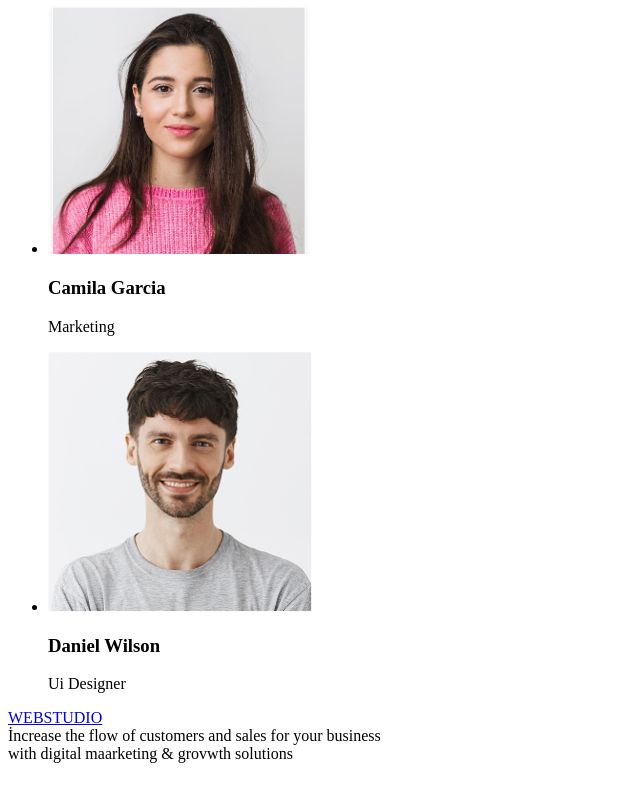
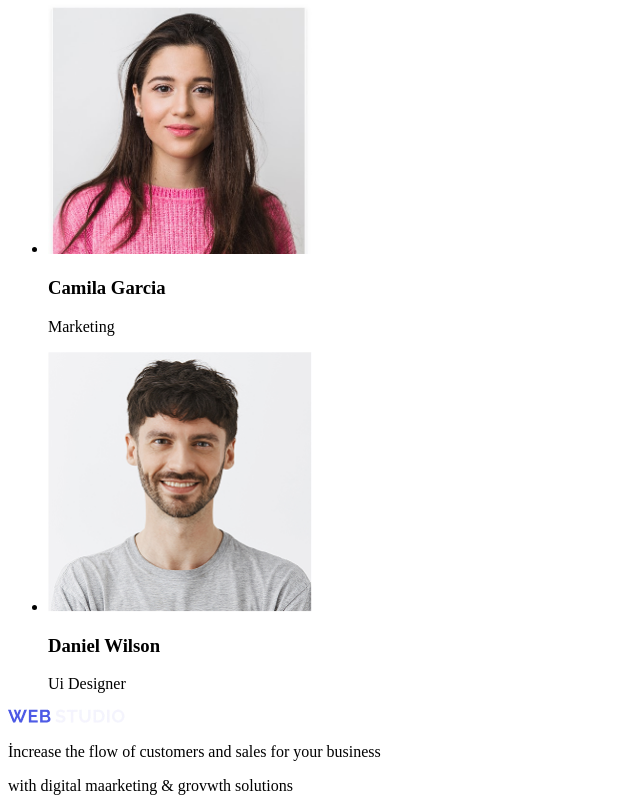
Before and after one commit to serdar2002-coder/goit-markup-hw-01, a plain HTML site: page index.html in a window 1280 px wide. Shown: the part 1350-2161 px from the top of the page, without its empty margins (0-640 px from the left). Before the commit the page ends 2129 px from the top, so only its background shows below. Drawn offline with Linux system fonts and the light colour scheme.

Commit message:
ilk ödevim

```diff
--- a/index.html
+++ b/index.html
@@ -91,8 +91,9 @@
 
     <!--Footer Alanı-->
     <footer>
-      <a href="./">WEBSTUDIO</a>
-      <br>İncrease the flow of customers and sales for your business </br> with digital maarketing & grovwth solutions</p>
+      <img src="./images/Web.jpg">
+      <img src="./images/Studio.jpg">
+      <p>İncrease the flow of customers and sales for your business </p> with digital maarketing & grovwth solutions</p>
     </footer>
     <!--footer alanı bitti-->
   </body>
```
Also changed, not shown: images/Studio.jpg (added), images/Web.jpg (added), 4 other files.
